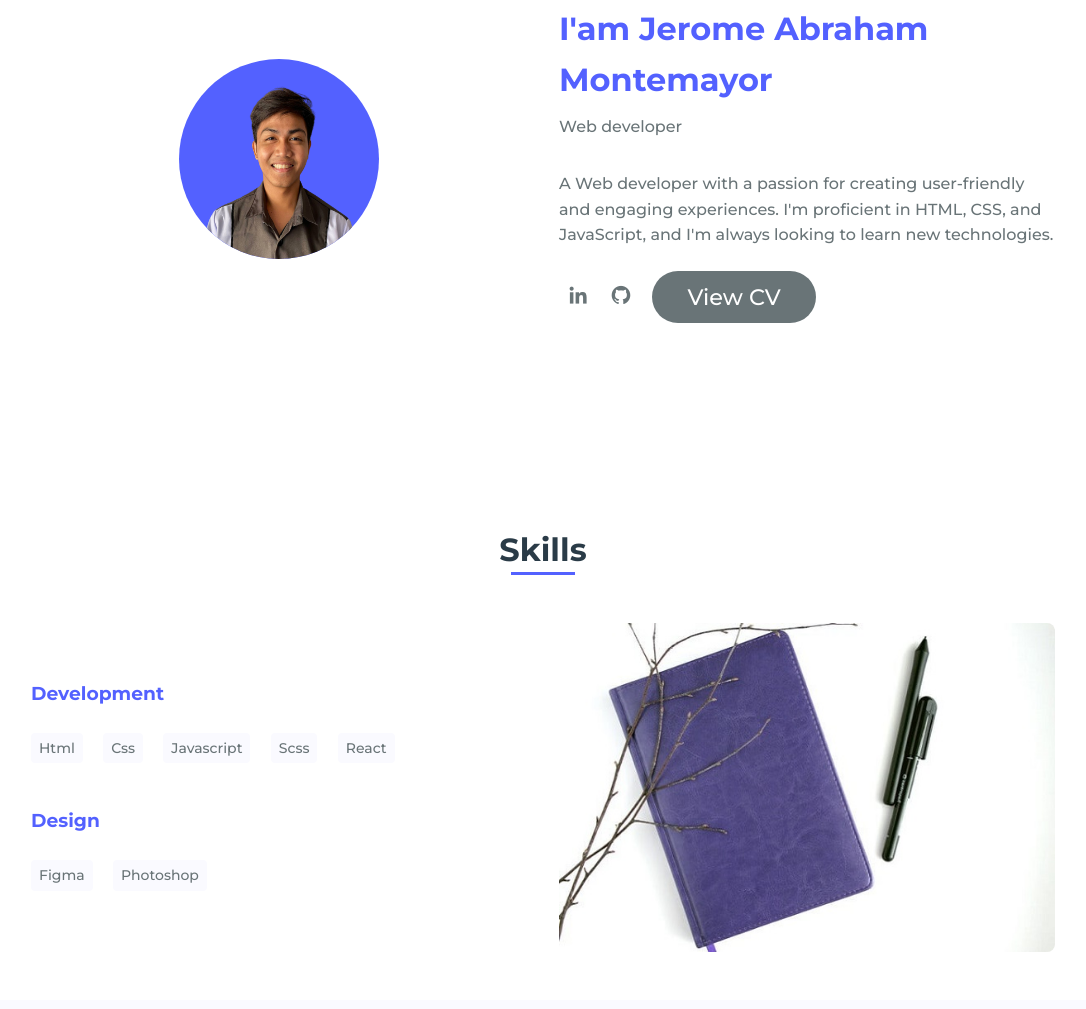
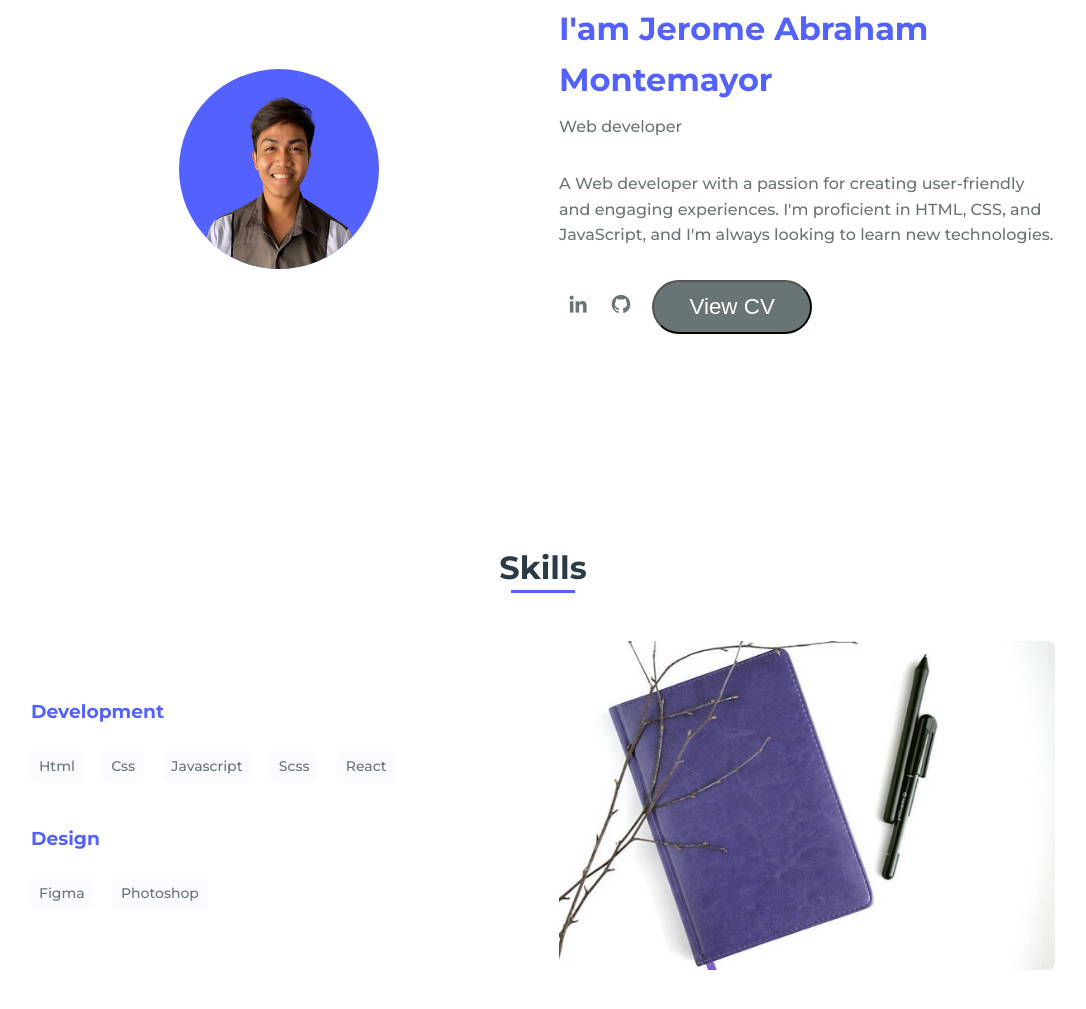
Before and after one commit to jrmemyr/Jerme.github.io, a plain HTML site: page index.html in a window 1280 px wide. Shown: the part 896-1905 px from the top of the page, without its empty margins (97-1183 px from the left). Drawn offline with nearby package versions, Linux system fonts and the light colour scheme.

Commit message:
Update index.html

```diff
--- a/index.html
+++ b/index.html
@@ -67,7 +67,7 @@
                         <div class="about__social">
                             <a href="https://www.linkedin.com/in/jrme-myr/" target="_blank" class="about__social-icon"><i class='bx bxl-linkedin' ></i></a>
                             <a href="https://github.com/jrmemyr" target="_blank" class="about__social-icon"><i class='bx bxl-github' ></i></a>
-                            <a href="/assets/img/My Resume .pdf" download="" target="_blank" class="about__social-icon_resume">View CV</a>
+                            <button onclick="window.open('Resume.pdf')" download target="_blank" class="about__social-icon_resume">View CV</button>
                         </div>
                     </div>
                 </div>
```
